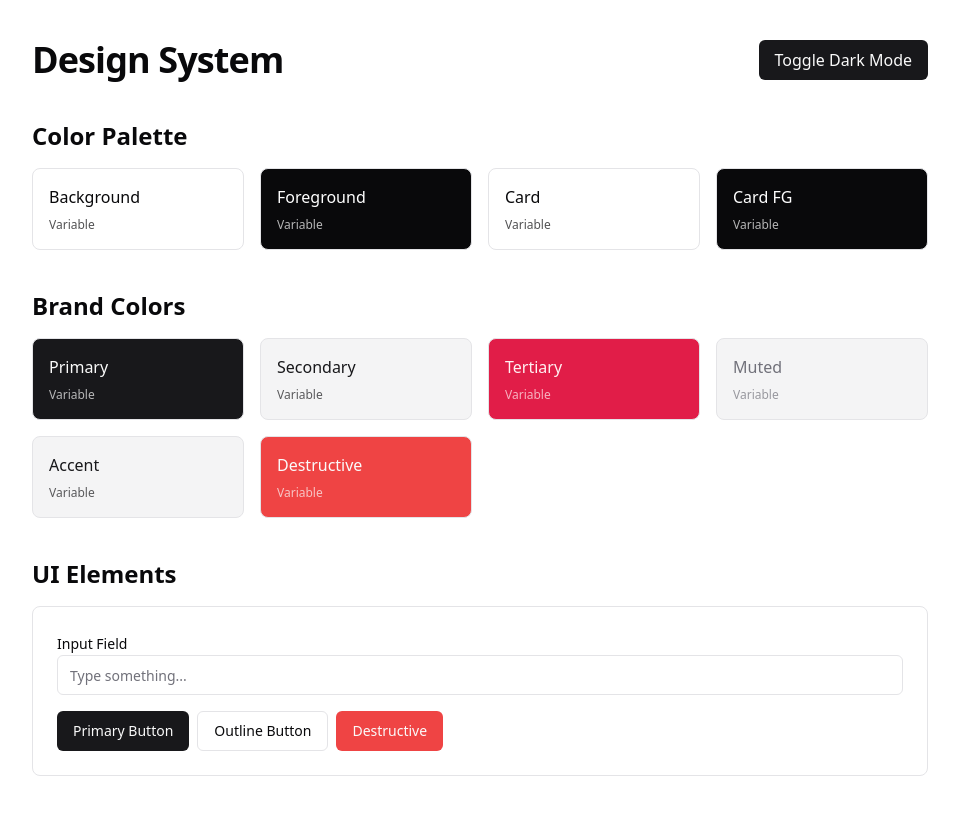
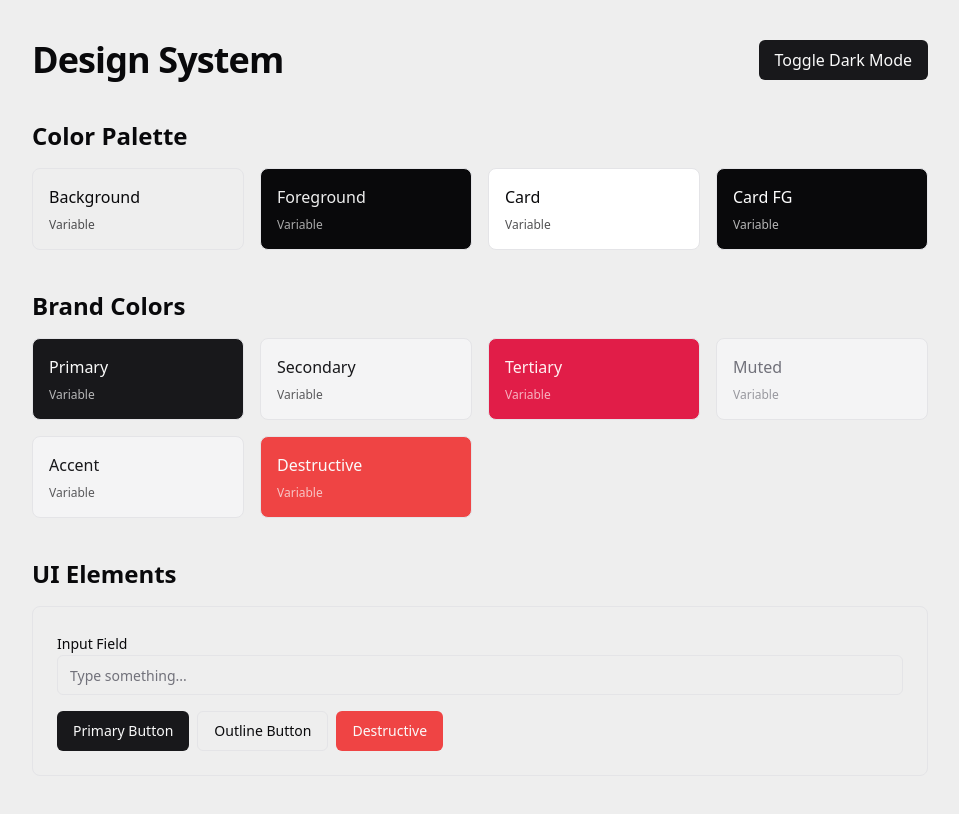
Before and after one commit to taeminers/grids-agency-website, a Next.js app: page / in a window 1280 px wide. Shown: the whole page, without its empty margins (160-1119 px from the left). Built offline with nearby package versions, Linux system fonts and the light colour scheme.

Commit message:
refactor: switch color variables to hex codes

```diff
--- a/src/app/globals.css
+++ b/src/app/globals.css
@@ -5,104 +5,104 @@
 @custom-variant dark (&:is(.dark *));
 
 :root {
-  --background: 0 0% 100%;
-  --foreground: 240 10% 3.9%;
+  --background: #eeeeee;
+  --foreground: #09090b;
 
-  --card: 0 0% 100%;
-  --card-foreground: 240 10% 3.9%;
+  --card: #ffffff;
+  --card-foreground: #09090b;
 
-  --popover: 0 0% 100%;
-  --popover-foreground: 240 10% 3.9%;
+  --popover: #ffffff;
+  --popover-foreground: #09090b;
 
-  --primary: 240 5.9% 10%;
-  --primary-foreground: 0 0% 98%;
+  --primary: #18181b;
+  --primary-foreground: #fafafa;
 
-  --secondary: 240 4.8% 95.9%;
-  --secondary-foreground: 240 5.9% 10%;
+  --secondary: #f4f4f5;
+  --secondary-foreground: #18181b;
 
-  --tertiary: 346.8 77.2% 49.8%; /* Rose 500 */
-  --tertiary-foreground: 355.7 100% 97.3%;
+  --tertiary: #e11d48; /* Rose 600 */
+  --tertiary-foreground: #fff1f2;
 
-  --muted: 240 4.8% 95.9%;
-  --muted-foreground: 240 3.8% 46.1%;
+  --muted: #f4f4f5;
+  --muted-foreground: #71717a;
 
-  --accent: 240 4.8% 95.9%;
-  --accent-foreground: 240 5.9% 10%;
+  --accent: #f4f4f5;
+  --accent-foreground: #18181b;
 
-  --destructive: 0 84.2% 60.2%;
-  --destructive-foreground: 0 0% 98%;
+  --destructive: #ef4444;
+  --destructive-foreground: #fafafa;
 
-  --border: 240 5.9% 90%;
-  --input: 240 5.9% 90%;
-  --ring: 240 10% 3.9%;
+  --border: #e4e4e7;
+  --input: #e4e4e7;
+  --ring: #18181b;
 
   --radius: 0.5rem;
 }
 
 .dark {
-  --background: 240 10% 3.9%;
-  --foreground: 0 0% 98%;
+  --background: #0a0a0b;
+  --foreground: #fafafa;
 
-  --card: 240 10% 3.9%;
-  --card-foreground: 0 0% 98%;
+  --card: #0a0a0b;
+  --card-foreground: #fafafa;
 
-  --popover: 240 10% 3.9%;
-  --popover-foreground: 0 0% 98%;
+  --popover: #0a0a0b;
+  --popover-foreground: #fafafa;
 
-  --primary: 0 0% 98%;
-  --primary-foreground: 240 5.9% 10%;
+  --primary: #fafafa;
+  --primary-foreground: #18181b;
 
-  --secondary: 240 3.7% 15.9%;
-  --secondary-foreground: 0 0% 98%;
+  --secondary: #27272a;
+  --secondary-foreground: #fafafa;
 
-  --tertiary: 346.8 77.2% 49.8%; /* Rose 500 - Consistently bright or adjusted? Let's keep it vibrant */
-  --tertiary-foreground: 355.7 100% 97.3%;
+  --tertiary: #e11d48;
+  --tertiary-foreground: #fff1f2;
 
-  --muted: 240 3.7% 15.9%;
-  --muted-foreground: 240 5% 64.9%;
+  --muted: #27272a;
+  --muted-foreground: #a1a1aa;
 
-  --accent: 240 3.7% 15.9%;
-  --accent-foreground: 0 0% 98%;
+  --accent: #27272a;
+  --accent-foreground: #fafafa;
 
-  --destructive: 0 62.8% 30.6%;
-  --destructive-foreground: 0 0% 98%;
+  --destructive: #7f1d1d;
+  --destructive-foreground: #fafafa;
 
-  --border: 240 3.7% 15.9%;
-  --input: 240 3.7% 15.9%;
-  --ring: 240 4.9% 83.9%;
+  --border: #27272a;
+  --input: #27272a;
+  --ring: #d4d4d8;
 }
 
 @theme inline {
-  --color-background: hsl(var(--background));
-  --color-foreground: hsl(var(--foreground));
+  --color-background: var(--background);
+  --color-foreground: var(--foreground);
 
-  --color-card: hsl(var(--card));
-  --color-card-foreground: hsl(var(--card-foreground));
+  --color-card: var(--card);
+  --color-card-foreground: var(--card-foreground);
 
-  --color-popover: hsl(var(--popover));
-  --color-popover-foreground: hsl(var(--popover-foreground));
+  --color-popover: var(--popover);
+  --color-popover-foreground: var(--popover-foreground);
 
-  --color-primary: hsl(var(--primary));
-  --color-primary-foreground: hsl(var(--primary-foreground));
+  --color-primary: var(--primary);
+  --color-primary-foreground: var(--primary-foreground);
 
-  --color-secondary: hsl(var(--secondary));
-  --color-secondary-foreground: hsl(var(--secondary-foreground));
+  --color-secondary: var(--secondary);
+  --color-secondary-foreground: var(--secondary-foreground);
 
-  --color-tertiary: hsl(var(--tertiary));
-  --color-tertiary-foreground: hsl(var(--tertiary-foreground));
+  --color-tertiary: var(--tertiary);
+  --color-tertiary-foreground: var(--tertiary-foreground);
 
-  --color-muted: hsl(var(--muted));
-  --color-muted-foreground: hsl(var(--muted-foreground));
+  --color-muted: var(--muted);
+  --color-muted-foreground: var(--muted-foreground);
 
-  --color-accent: hsl(var(--accent));
-  --color-accent-foreground: hsl(var(--accent-foreground));
+  --color-accent: var(--accent);
+  --color-accent-foreground: var(--accent-foreground);
 
-  --color-destructive: hsl(var(--destructive));
-  --color-destructive-foreground: hsl(var(--destructive-foreground));
+  --color-destructive: var(--destructive);
+  --color-destructive-foreground: var(--destructive-foreground);
 
-  --color-border: hsl(var(--border));
-  --color-input: hsl(var(--input));
-  --color-ring: hsl(var(--ring));
+  --color-border: var(--border);
+  --color-input: var(--input);
+  --color-ring: var(--ring);
 
   --radius-sm: calc(var(--radius) - 4px);
   --radius-md: calc(var(--radius) - 2px);
```
